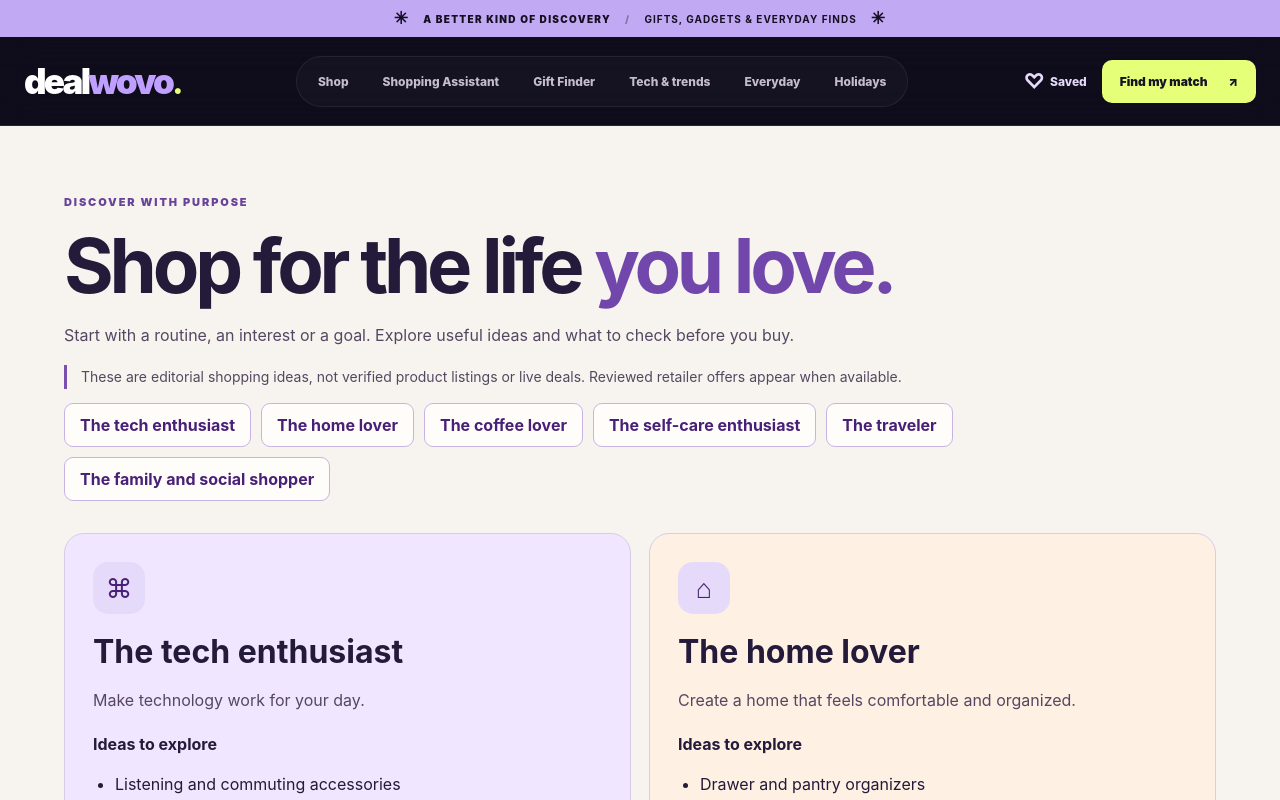
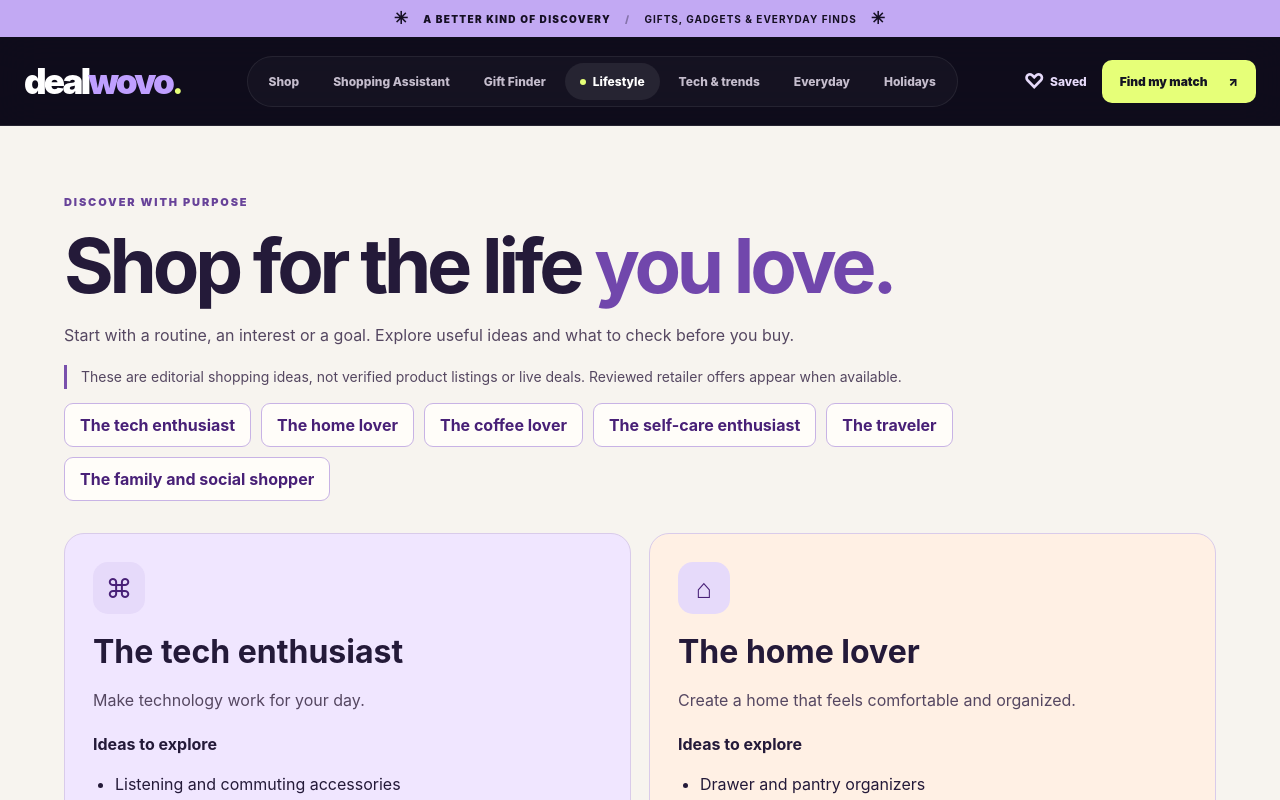
Before and after one commit to aimplexis/dealwovo-storefront, a Next.js app: page /lifestyle in a window 1280 px wide. Shown: the top 800 px of the page. Built offline with nearby package versions, Linux system fonts and the light colour scheme.

Commit message:
Expose lifestyle discovery in desktop and mobile navigation

```diff
--- a/src/components/SiteHeader.tsx
+++ b/src/components/SiteHeader.tsx
@@ -7,6 +7,7 @@ const links=[
  {href:"/shop",label:"Shop"},
  {href:"/assistant",label:"Shopping Assistant"},
  {href:"/gifts",label:"Gift Finder"},
+ {href:"/lifestyle",label:"Lifestyle"},
  {href:"/trending",label:"Tech & trends"},
  {href:"/essentials",label:"Everyday"},
  {href:"/deals",label:"Holidays"}
```
